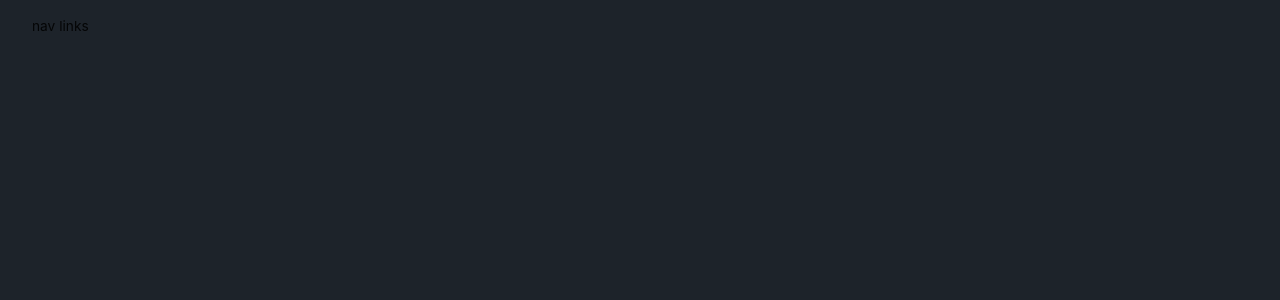
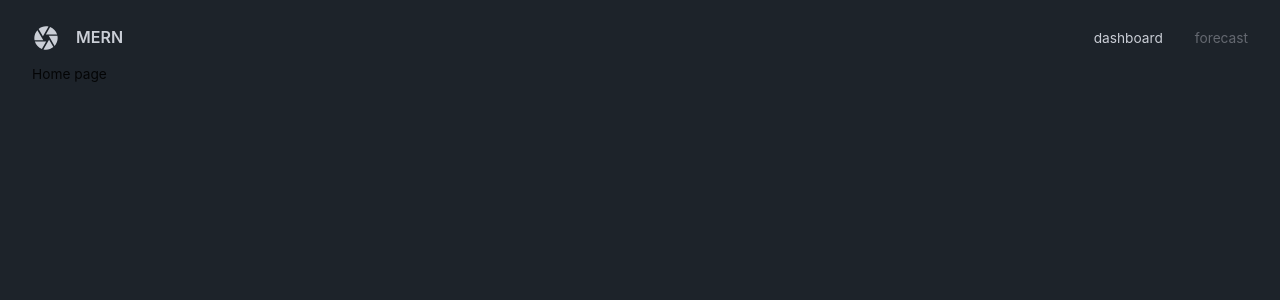
Before and after one commit to DANBOI/my-data-dashboard, a React (Vite) app in the folder frontend/: page /dashboard in a window 1280 px wide. Before the commit this address had no page. Shown: the top 300 px of the page. Built offline with nearby package versions, Linux system fonts and the light colour scheme.

Commit message:
create navbar

```diff
--- a/frontend/src/App.tsx
+++ b/frontend/src/App.tsx
@@ -1,5 +1,5 @@
 import { Box, CssBaseline, ThemeProvider } from "@mui/material";
-import { BrowserRouter, Routes, Route } from "react-router-dom";
+import { BrowserRouter, Routes, Route, Navigate } from "react-router-dom";
 
 import theme from "./theme";
 import Header from "./components/Header";
@@ -11,11 +11,12 @@ export default function App() {
       <CssBaseline />
       {/* container */}
       <Box width="100%" height="100%" padding="1rem 2rem 4rem">
-        <Header />
-        {/* pages */}
         <BrowserRouter>
+          <Header />
+          {/* pages */}
           <Routes>
-            <Route path="/" element={<main>Home page</main>} />
+            <Route path="/" element={<Navigate to="/dashboard" />} />
+            <Route path="/dashboard" element={<main>Home page</main>} />
             <Route path="/forecast" element={<main>Forecast page</main>} />
           </Routes>
         </BrowserRouter>
--- a/frontend/src/components/Header.tsx
+++ b/frontend/src/components/Header.tsx
@@ -1,7 +1,55 @@
+import { Link, useLocation } from "react-router-dom";
+import CameraIcon from "@mui/icons-material/Camera";
+import { Box, Palette, Stack, Typography, useTheme } from "@mui/material";
+
+type NavLinkProps = {
+  label?: string;
+  palette: Palette;
+};
+const NavLink = ({ label = "dashboard", palette }: NavLinkProps) => {
+  const { pathname } = useLocation();
+
+  return (
+    <Box sx={{ "&:hover": { color: palette.primary[100] } }}>
+      <Link
+        to={`/${label}`}
+        style={{
+          color: pathname.includes(label) ? "inherit" : palette.grey[700],
+          textDecoration: "inherit",
+        }}
+      >
+        {label}
+      </Link>
+    </Box>
+  );
+};
+
 export default function Header() {
+  const { palette } = useTheme();
+
   return (
-    <header>
-      <nav>nav links</nav>{" "}
-    </header>
+    <Stack
+      component="header"
+      direction="row"
+      justifyContent={"space-between"}
+      alignItems={"center"}
+      mb="0.25rem"
+      py="0.5rem"
+      color={palette.grey[300]}
+    >
+      {/* logo */}
+      <Stack direction="row" alignItems="center" spacing={2}>
+        <CameraIcon sx={{ fontSize: "28px" }} />
+        <Typography variant="h4" fontSize="16px">
+          MERN
+        </Typography>
+      </Stack>
+
+      {/* navlinks */}
+      <Stack component="nav" direction="row" spacing="2rem">
+        <NavLink palette={palette} />
+        <NavLink label="forecast" palette={palette} />
+      </Stack>
+    </Stack>
   );
 }
--- a/frontend/src/theme.ts
+++ b/frontend/src/theme.ts
@@ -1,4 +1,11 @@
 import { createTheme } from "@mui/material";
+
+declare module "@mui/material/styles" {
+  //expand property types
+  interface PaletteColor {
+    [key: number]: string;
+  }
+}
 
 const theme = createTheme({
   palette: {
```
